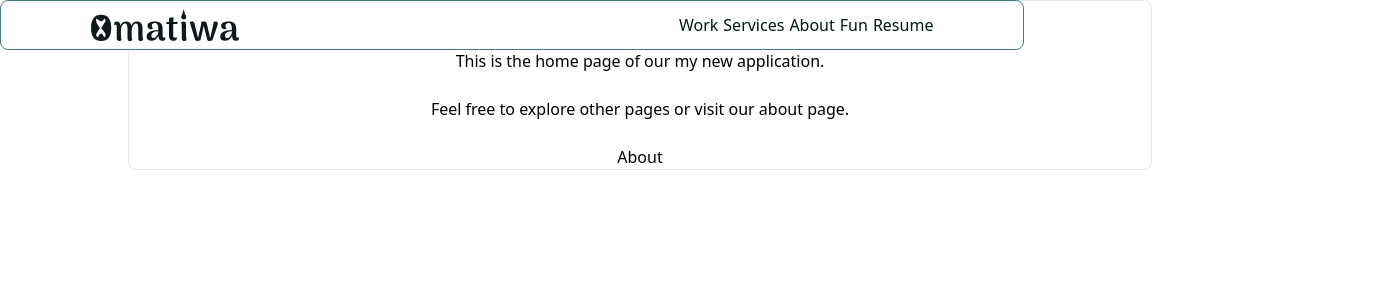
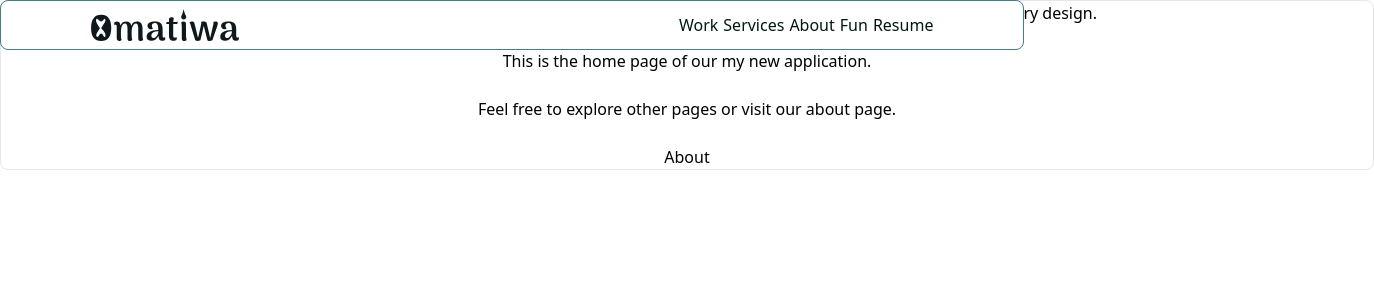
Before and after one commit to teslyym/Omatiwaa, a React (Vite) app: page / in a window 1280 px wide. Shown: the top 300 px of the page, 1374 px wide, since content can reach past the window. Built offline with nearby package versions, Linux system fonts and the light colour scheme.

Commit message:
addition of home section

```diff
--- a/src/Pages/Home.jsx
+++ b/src/Pages/Home.jsx
@@ -5,8 +5,11 @@ const Home = () => {
   return (
     <div>
       <Header />
-      <div className="rounded-lg flex flex-col border w-[80%] mx-auto mb-10 items-center gap-6">
-        <h1>Welcome to the Home Page</h1>
+      <div className="rounded-lg flex flex-col border w-[1374px] mx-auto mb-10 items-center gap-6">
+        <h1>
+          Crafting user-centric digital products that delight and inspire - I
+          bring expertise and creativity to every design.
+        </h1>
         <p>This is the home page of our my new application.</p>
         <p>Feel free to explore other pages or visit our about page.</p>
         <a href="/about">About</a>
```
